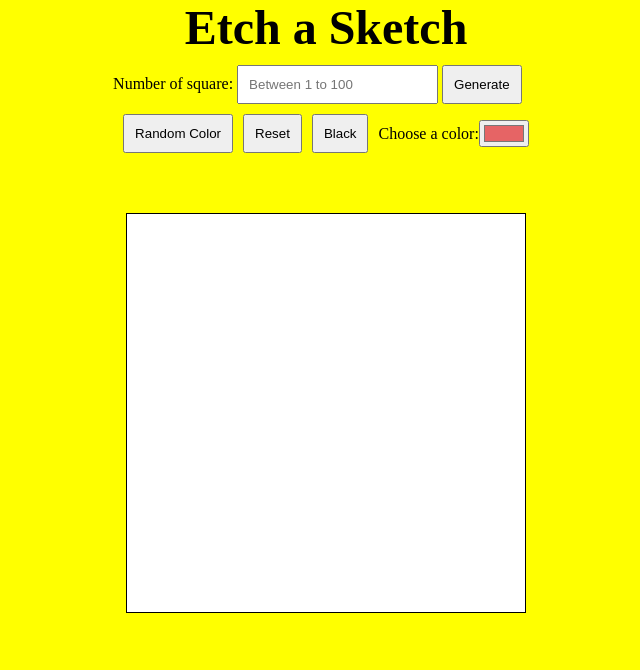
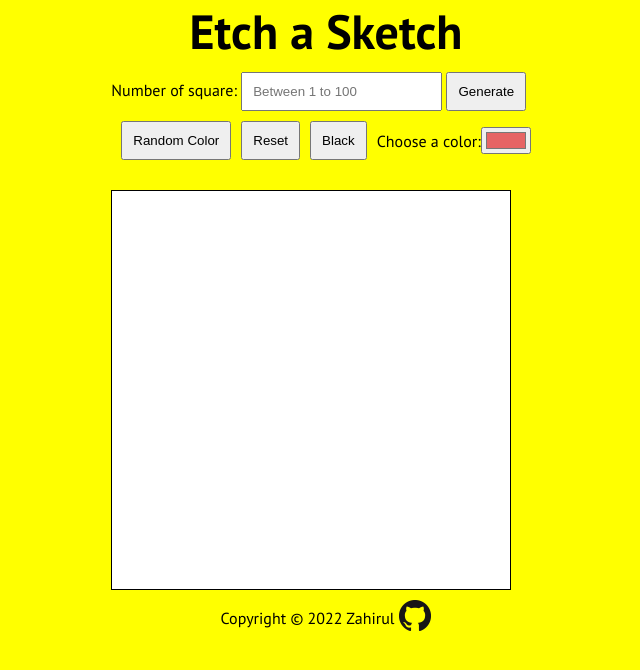
Before and after one commit to ZTanvir/Etch-A-Sketch, a plain HTML site: page index.html in a window 1280 px wide. Shown: the whole page, without its empty margins (314-954 px from the left). Drawn offline with Linux system fonts and the light colour scheme.

Commit message:
Refactor Html and Css code

```diff
--- a/index.html
+++ b/index.html
@@ -6,13 +6,25 @@
     <meta name="viewport" content="width=device-width, initial-scale=1.0" />
     <!-- Css file -->
     <link rel="stylesheet" href="./styles/style.css" />
+    <!-- Font -->
+    <link rel="preconnect" href="https://fonts.googleapis.com" />
+    <link rel="preconnect" href="https://fonts.gstatic.com" crossorigin />
+    <link
+      href="https://fonts.googleapis.com/css2?family=PT+Sans:wght@400;700&display=swap"
+      rel="stylesheet"
+    />
+    <!-- Icon -->
+    <link rel="shortcut icon" href="./image/art.png" type="image/x-icon" />
     <!-- JS file -->
     <script src="./scripts/app.js" defer></script>
     <title>Etch-A-Sketch</title>
   </head>
 
   <body>
+    <header>
       <h1>Etch a Sketch</h1>
+    </header>
+    <main>
       <div class="all-btn">
         <label for="total-box">Number of square:</label>
         <input
@@ -37,5 +49,9 @@
       </div>
 
       <div class="container"></div>
+    </main>
+    <footer>
+      <p>Copyright © 2022 Zahirul</p> <a href="https://github.com/ZTanvir"><img class="github-logo" src="./image/logo/GitHub-Mark-32px.png" alt="github logo"></a>
+    </footer>
   </body>
 </html>
--- a/styles/style.css
+++ b/styles/style.css
@@ -5,6 +5,10 @@
   margin: 0;
   padding: 0;
 }
+html{
+  font-family: 'PT Sans', sans-serif;
+}
+
 
 body {
   display: flex;
@@ -49,7 +53,7 @@ label {
 }
 
 .container {
-  margin-top: 50px;
+  margin-top: 30px;
   width: 400px;
   height: 400px;
   display: flex;
@@ -64,3 +68,12 @@ label {
   overflow: hidden;
   border: 0.1px solid black;
 }
+footer{
+  display: flex;
+  flex-direction: row;
+  margin-top: 10px;
+}
+p{
+  align-self: center;
+  margin-right: 5px;
+}
```
Also changed, not shown: image/art.png (added), image/logo/GitHub-Mark-32px.png (added). Lines whose indentation alone changed are shown as unchanged.
